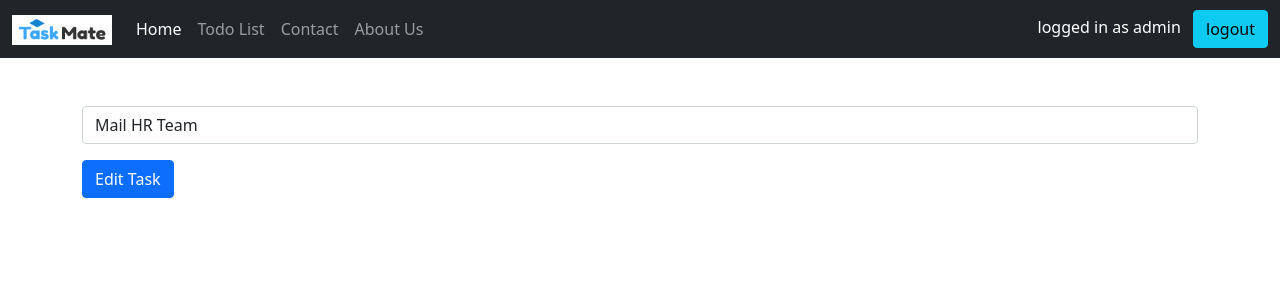
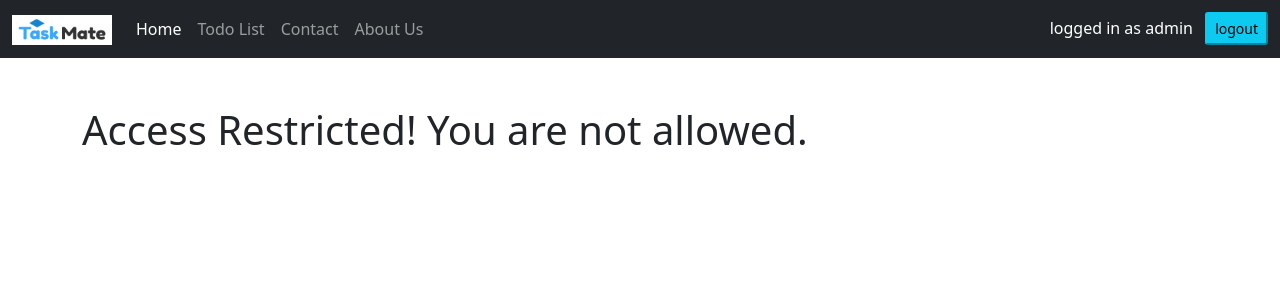
Before and after one commit to Chiru-Darshan/Taskmate-App, a Django app: page /task/edit/1 in a window 1280 px wide. Shown: the top 300 px of the page. Run offline with Django 4.2, Linux system fonts and the light colour scheme; a user stored in the database is signed in; data comes from the database, SQL or seed files in the repository; both versions use the stored data as it was after the commit.

Commit message:
Working Taskate App

```diff
--- a/taskmate/templates/base.html
+++ b/taskmate/templates/base.html
@@ -40,12 +40,12 @@
     {% if user.is_authenticated %}
     <div class="form-inline my-2 my-lg-0">
       <span class="text-white ml-3 p-2"> logged in as {{user.username}}</span>
-      <a href="{% url 'logout' %}"><button class="btn btn-info" > logout </button></a>
+      <a href="{% url 'logout' %}"><button class="btn-sm btn-info " > logout </button></a>
     </div>
       {% else %}
     <div class="form-inline my-2 my-lg-0">
-      <a href="{% url 'login' %}"><button class="btn btn-success" >Login </button></a>
-      <a href="{% url 'register' %}"><button class="btn btn-primary" >Register </button></a>
+      <a href="{% url 'login' %}"><button class="btn-sm btn-success" >Login </button></a>
+      <a href="{% url 'register' %}"><button class="btn-sm btn-primary" >Register </button></a>
     </div>
 
 
--- a/taskmate/todolist/models.py
+++ b/taskmate/todolist/models.py
@@ -1,7 +1,8 @@
 from django.db import models
-
+from django.contrib.auth.models import User
 
 class TaskList(models.Model):
+    manage = models.ForeignKey(User, on_delete=models.CASCADE, default = None)
     task = models.CharField(max_length=300)
     done = models.BooleanField(default=False)
 
--- a/taskmate/todolist/templates/edit.html
+++ b/taskmate/todolist/templates/edit.html
@@ -5,6 +5,7 @@
 {% endblock title %}
 
 {% block content %}
+{% if task.manage == request.user %}
     <br/>
     <br/>
   <form method="POST">
@@ -15,4 +16,8 @@
       </div>
       <button type="submit" class="btn btn-primary">Edit Task</button>
     </form>
+{% else %}
+<br/><br/>
+<h1> Access Restricted! You are not allowed.</h1>
+{% endif %}
 {% endblock content %}
--- a/taskmate/todolist/templates/index.html
+++ b/taskmate/todolist/templates/index.html
@@ -11,10 +11,10 @@
             <img src="{% static 'images/note.jpg' %}" alt="note" height="300" width="350">
         </div>
         <div class="col-3 m-4 fluid">
-            <img src="{% static 'images/note.jpg' %}" alt="note" height="300" width="350">
+            <img src="{% static 'images/note2.jpg' %}" alt="note" height="300" width="350">
         </div>
         <div class="col-3 m-4 fluid">
-            <img src="{% static 'images/note.jpg' %}" alt="note" height="300" width="350">
+            <img src="{% static 'images/note3.jpg' %}" alt="note" height="300" width="350">
         </div>
     </div>
 
--- a/taskmate/todolist/templates/todoList.html
+++ b/taskmate/todolist/templates/todoList.html
@@ -40,14 +40,14 @@
         <tr class="table-success">
           <td> {{task.task}} </td>
           <td><a href="{% url 'pending_task' task.id %}"><button type="button" class="btn btn-secondary">Mark as Pending</button></a></td>
-          <td><a href="{% url 'edit_task' task.id %}"><button type="button" class="btn btn-warning">Warning</button></a></td>
+          <td><a href="{% url 'edit_task' task.id %}"><button type="button" class="btn btn-warning">Edit</button></a></td>
           <td><a href="{% url 'delete_task' task.id %}"><button type="button" class="btn btn-danger">Delete</button></a></td>
         </tr>
       {% else %}
         <tr>
           <td> {{task.task}} </td>
           <td><a href="{% url 'complete_task' task.id %}"><button type="button" class="btn btn-secondary">Mark as Complete</button></a></td>
-          <td><a href="{% url 'edit_task' task.id %}"><button type="button" class="btn btn-warning">Warning</button></a></td>
+          <td><a href="{% url 'edit_task' task.id %}"><button type="button" class="btn btn-warning">Edit</button></a></td>
           <td><a href="{% url 'delete_task' task.id %}"><button type="button" class="btn btn-danger">Delete</button></a></td>
         </tr>
       {% endif %}
--- a/taskmate/todolist/views.py
+++ b/taskmate/todolist/views.py
@@ -11,13 +11,15 @@ def todoList(request):
     if request.method == 'POST':
         form = TaskForm(request.POST or None)
         if form.is_valid():
-            form.save()
+            instance= form.save(commit=False)
+            instance.manage = request.user
+            instance.save()
             messages.success(request, ('New Task Added!'))
         return redirect('todoList')
 
     else:
 
-        all_tasks = TaskList.objects.all()
+        all_tasks = TaskList.objects.filter(manage= request.user)
         paginator = Paginator(all_tasks, 10)
         page = request.GET.get('page')
         all_tasks = paginator.get_page(page)
@@ -37,11 +39,16 @@ def about(request):
     }
     return render(request, 'About.html', context)
 
+
 @login_required
 def delete_task(request, task_id):
     task = TaskList.objects.get(pk = task_id)
-    task.delete()
+    if task.manage == request.user:
+        task.delete()
+    else:
+        messages.success(request, 'Not Authorized to Modify Value')
     return redirect("todoList")
+
 
 @login_required
 def edit_task(request, task_id):
@@ -60,16 +67,24 @@ def edit_task(request, task_id):
 @login_required
 def complete_task(request, task_id):
     task = TaskList.objects.get(pk = task_id)
-    task.done = True
-    task.save()
+    if task.manage == request.user:
+        task.done = True
+        task.save()
+    else:
+        messages.success(request, 'Not Authorized to Modify Value')
     return redirect("todoList")
+
 
 @login_required
 def pending_task(request, task_id):
     task = TaskList.objects.get(pk = task_id)
-    task.done = False
-    task.save()
+    if task.manage == request.user:
+        task.done = False
+        task.save()
+    else:
+        messages.success(request, 'Not Authorized to Modify Value')
     return redirect("todoList")
+
 
 def home(request):
     return render(request, 'index.html', {})
--- a/taskmate/user_app/templates/login.html
+++ b/taskmate/user_app/templates/login.html
@@ -2,7 +2,7 @@
 {% load crispy_forms_tags %}
 
 {% block title %}
-<title> Task Manager - Register </title>
+<title> Task Manager - Login </title>
 {% endblock title %}
 
 
--- a/taskmate/user_app/templates/logout.html
+++ b/taskmate/user_app/templates/logout.html
@@ -2,7 +2,7 @@
 {% load crispy_forms_tags %}
 
 {% block title %}
-<title> Task Manager - Register </title>
+<title> Task Manager - Logout </title>
 {% endblock title %}
 
 
```
Also changed, not shown: taskmate/db.sqlite3, taskmate/static/images/note2.jpg (added), taskmate/todolist/migrations/0002_tasklist_manage.py (added), 1 other file.
